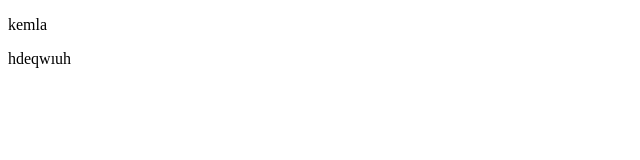
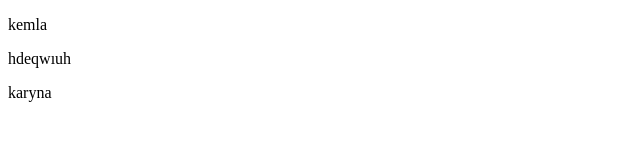
Before and after one commit to KMLEVRN/demo-repo, a plain HTML site: page index.html in a window 1280 px wide. Shown: the full height of the page, 0-640 px from the left. Drawn offline with Linux system fonts and the light colour scheme.

Commit message:
karyna eklendi

```diff
--- a/index.html
+++ b/index.html
@@ -9,5 +9,6 @@
 <body>
     <p>kemla</p>
     <p>hdeqwıuh</p>
+    <p>karyna</p>
 </body>
 </html>
```
